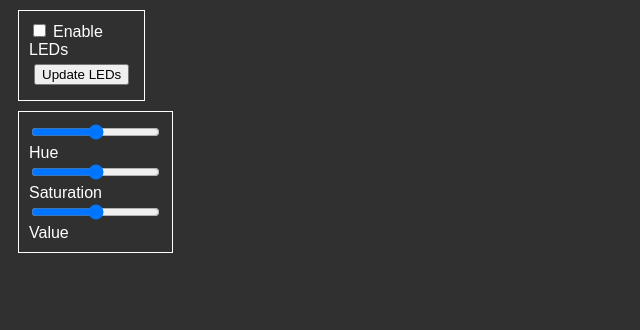
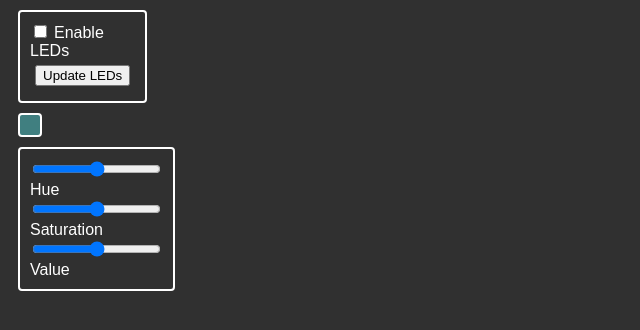
Before and after one commit to Larsianer/light-control, a plain HTML site: page web/index.html in a window 1280 px wide. Shown: the whole page, without its empty margins (0-640 px from the left). Drawn offline with Linux system fonts and the light colour scheme.

Commit message:
color preview

```diff
--- a/web/index.html
+++ b/web/index.html
@@ -7,21 +7,39 @@
         <link rel="stylesheet" href=style.css>
         <style>
         </style>
+        <script>
+            function previewColor() {
+                let hue = document.getElementById("hue").valueAsNumber / 255 * 360;
+                let sat = document.getElementById("sat").valueAsNumber / 255;
+                let val = document.getElementById("val").valueAsNumber / 255;
+                let light = val * (1 - (sat / 2));
+                if (light == 0 || light == 1) {
+                    sat = 0;
+                } else {
+                    sat = (val - light) / Math.min(light, 1 - light);
+                }
+                document.getElementById("color-preview").style.backgroundColor = `hsl(${hue}, ${sat * 100}%, ${light * 100}%)`;
+            }
+
+        </script>
         <meta name="viewport" content="width=device-width,initial-scale=1" />
     </head>
-    <body>
+    <!-- execute previewColor once on page load to directly show the correct color --!>
+    <body onload="previewColor()">
         <form method="post">
             <div class="container">
                 <input type="checkbox" name="enable" id="enable"/>
                 <label for="enable">Enable LEDs</label>
                 <input type="submit" id="update" value="Update LEDs">
             </div>
+            <div class="container" id="color-preview">
+            </div>
             <div class="container" id="color-picker">
-                <input type="range" min=0 max=255 name="hue" id="hue" class="color-picker-range"/>
+                <input type="range" min=0 max=255 name="hue" id="hue" class="color-picker-range" oninput="previewColor()"/>
                 <label for="hue">Hue</label>
-                <input type="range" min=0 max=255 name="sat" id="sat" class="color-picker-range"/>
+                <input type="range" min=0 max=255 name="sat" id="sat" class="color-picker-range" oninput="previewColor()"/>
                 <label for="sat">Saturation</label>
-                <input type="range" min=0 max=255 name="val" id="val" class="color-picker-range"/>
+                <input type="range" min=0 max=255 name="val" id="val" class="color-picker-range" oninput="previewColor()"/>
                 <label for="val">Value</label>
             </div>
         </form>
--- a/web/style.css
+++ b/web/style.css
@@ -14,7 +14,8 @@ label {
 .container {
     padding: 10px;
     margin: 10px;
-    border-width: 1px;
+    border-width: 2px;
+    border-radius: 4px;
     border-color: white;
     border-style: solid;
     box-sizing: border-box;
```
Also changed, not shown: 1 other file.
